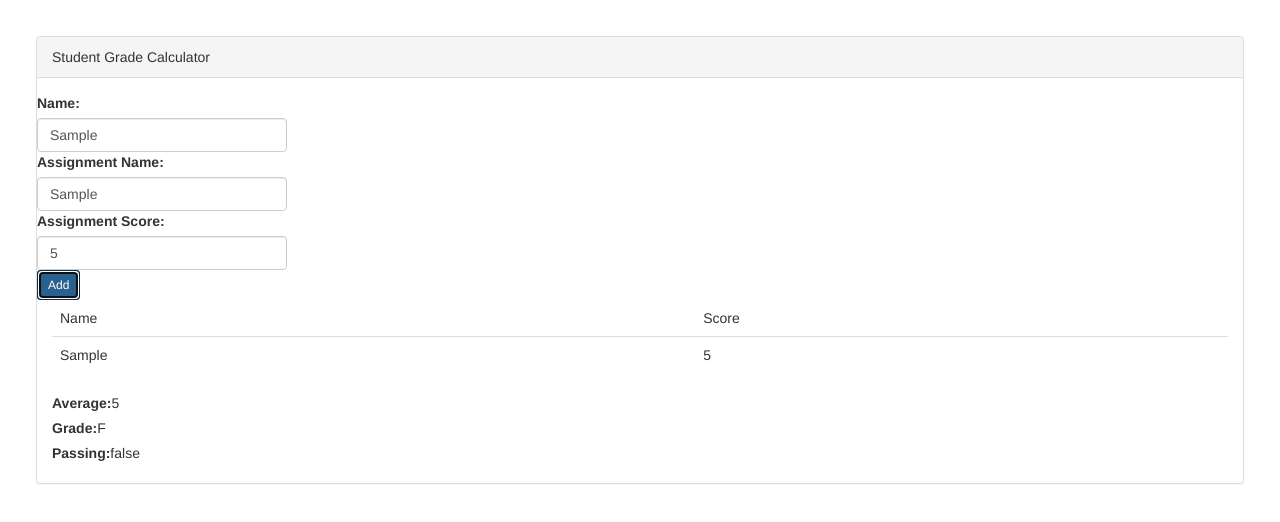
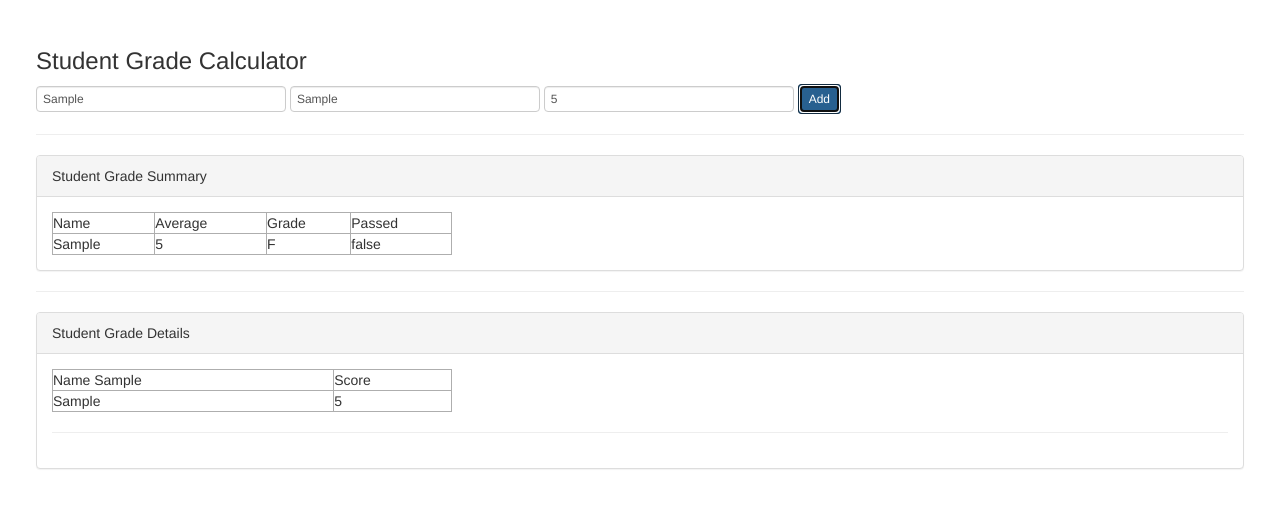
Before and after one commit to xwljkt/AngularJS102, a plain HTML site: page index.html at #!/workshop/Student in a window 1280 px wide. Both pictures are taken after typing "Sample", "Sample", "5" into the empty fields and a click on the button "Add". Shown: the part 54-576 px from the top of the page. Drawn offline with nearby package versions, Linux system fonts and the light colour scheme; some packages are replaced by stand-ins of ours.

Commit message:
Multiple students grade calculator

```diff
--- a/AngularJS102.css
+++ b/AngularJS102.css
@@ -2,3 +2,16 @@
     white-space: nowrap;
     padding: 3px 15px;
 }
+
+.form-control {
+    height: 26px;
+    font-size: 12px;
+    padding: 3px 6px;
+    display: inline-block;
+    width:inherit;
+    vertical-align: middle
+}
+
+table, th, td {
+    border: 1px solid #aeaeae;
+}
--- a/script.js
+++ b/script.js
@@ -41,29 +41,34 @@ app.controller('StudentController', function($scope, Calculator, Student) {
     self.avg = null;
     self.grd = null;
     self.passing = null;
+    self.students = [];
+    self.names = [];
 
-    self.addTask =function (task, score){
+    self.addTask =function (name, task, score){
         var assignment = {
             task:task,
             score:score
         };
-        if(!self.student)
-            self.student = new Student();
+        if(self.names.length==0 || !(self.names.indexOf(name) > -1)) {
+            console.log("new student");
+            self.student = new Student(name);
+            self.students.push(self.student);
+            self.names.push(name);
+        }
+        self.student = getStudent(name);
         self.student.addAssignment(assignment);
-        //self.assignments.push(assignment);
-        self.avg = self.getAverage();
-        self.grd = Calculator.getGrade();
-        self.passing = Calculator.isPassing();
+        self.avg = self.student.average();
+        self.grd = self.student.grade();
+        self.passing = self.student.passed();
+        console.log(self.students);
     };
 
-    self.getAverage=function(){
-        if(!self.student.assignments.length>0){
-            return undefined;
+    function getStudent (name){
+        for(var i=0;i<self.students.length;i++){
+            if(self.students[i].name == name)
+                return self.students[i];
         }
-        var a;
-        a = Calculator.average(self.student.scores);
-        return a;
-    };
+    }
 });
 
 app.controller('UserController', function () {
--- a/service.js
+++ b/service.js
@@ -2,17 +2,15 @@ angular.module('AngularJS102')
 
 .service('Calculator', function () {
     var self = this;
-    var grade = 0;
     self.average = function(scores){
         var count = 0;
         for (var i=0; i < scores.length; i++) {
             count += parseInt(scores[i]);
         }
-        grade = count/scores.length;
-        return grade;
+        return count/scores.length;
     };
 
-    self.getGrade =function(){
+    self.getGrade =function(grade){
         if(grade > 90) return 'A';
         if(grade > 80) return 'B';
         if(grade > 70) return 'C';
@@ -20,21 +18,37 @@ angular.module('AngularJS102')
         return 'F';
     };
 
-    self.isPassing = function(){
+    self.isPassing = function(grade){
         return grade > 60;
     }
 })
 
-.factory('Student', function(){
+.factory('Student', function(Calculator){
         function Student(name){
             this.name = name;
             this.assignments = [];
             this.scores = [];
+            this.avg = null;
+            this.grd = null;
+            this.passing = null;
         }
 
         Student.prototype.addAssignment = function(assignment){
             this.assignments.push(assignment);
             this.scores.push(assignment.score);
+            this.avg = Calculator.average(this.scores);
+            this.grd = Calculator.getGrade(this.avg);
+            this.passing = Calculator.isPassing(this.avg);
+        };
+
+        Student.prototype.grade = function(){
+            return this.grd;
+        };
+        Student.prototype.average = function(){
+            return this.avg;
+        };
+        Student.prototype.passed = function(){
+            return this.passing;
         };
 
         return Student;
--- a/workshop/Student-view.html
+++ b/workshop/Student-view.html
@@ -1,49 +1,58 @@
-<div ng-controller="StudentController as studentCtrl" style="padding: 8px 16px; min-height: 200px;">
+<div ng-controller="StudentController as studentCtrl" style="padding: 0px 16px; min-height: 200px;">
+    <h3>Student Grade Calculator</h3>
+    <input type="text" ng-model="name" style="width: 250px" class="form-control" placeholder="Name">
+    <input type="text" ng-required="true" ng-model="task" style="width: 250px" class="form-control" placeholder="Assignment Name">
+    <input type="number" ng-required="true" min="0" max="100" ng-model="score" style="width: 250px"  class="form-control" placeholder="Assignment Score">
+    <button class="btn btn-primary btn-sm" ng-click="studentCtrl.addTask(name,task,score)">Add</button>
+
+    <hr>
     <div class="panel panel-default">
         <div class="panel-heading">
-            <span class="page-title-minor">Student Grade Calculator</span>
+            <span class="page-title-minor">Student Grade Summary</span>
         </div>
         <div class="panel-body">
-            <div ng-form="studentCtrl.form">
-                <div class="row">
-                    <label>Name:</label>
-                    <input type="text" ng-model="studentCtrl.name" style="width: 250px" class="form-control">
-                </div>
-                <div class="row">
-                    <label>Assignment Name:</label>
-                    <input type="text" ng-required="true" ng-model="task" style="width: 250px" class="form-control">
-                </div>
-                <div class="row">
-                    <label>Assignment Score:</label>
-                    <input type="number" ng-required="true" min="0" max="100" ng-model="score" style="width: 250px"  class="form-control">
-                </div>
-                <div class="row">
-                    <button class="btn btn-primary btn-sm" ng-click="studentCtrl.addTask(task,score)">Add</button>
-                </div>
-            </div>
-            <div >
-                <table class="table" fix-header >
+            <table width="400" ng-hide="studentCtrl.names.length==0">
+                <thead>
+                <tr>
+                    <td>Name</td>
+                    <td>Average</td>
+                    <td>Grade</td>
+                    <td>Passed</td>
+                </tr>
+                </thead>
+                <tbody>
+                <tr ng-repeat="student in studentCtrl.students | orderBy: student.avg :true">
+                    <td ng-bind="student.name"></td>
+                    <td ng-bind="student.avg"></td>
+                    <td ng-bind="student.grd"></td>
+                    <td ng-bind="student.passing"></td>
+                </tr>
+                </tbody>
+            </table>
+        </div>
+    </div>
+    <hr>
+    <div class="panel panel-default">
+        <div class="panel-heading">
+            <span class="page-title-minor">Student Grade Details</span>
+        </div>
+        <div class="panel-body">
+            <div ng-repeat="student in studentCtrl.students">
+                <table width="400">
                     <thead>
                         <tr>
-                            <td>Name</td>
+                            <td>Name <span ng-bind="student.name"></span></td>
                             <td>Score</td>
                         </tr>
                     </thead>
                     <tbody>
-                        <tr ng-repeat="a in studentCtrl.student.assignments">
+                        <tr ng-repeat="a in student.assignments">
                             <td ng-bind="a.task"></td>
                             <td ng-bind="a.score"></td>
                         </tr>
                     </tbody>
                 </table>
-            </div>
-            <div>
-                <label>Average:</label><span ng-bind="studentCtrl.avg"></span>
-                <br>
-                <label>Grade:</label><span ng-bind="studentCtrl.grd"></span>
-                <br>
-                <label>Passing:</label><span ng-bind="studentCtrl.passing"></span>
-
+                <hr>
             </div>
         </div>
     </div>
```
